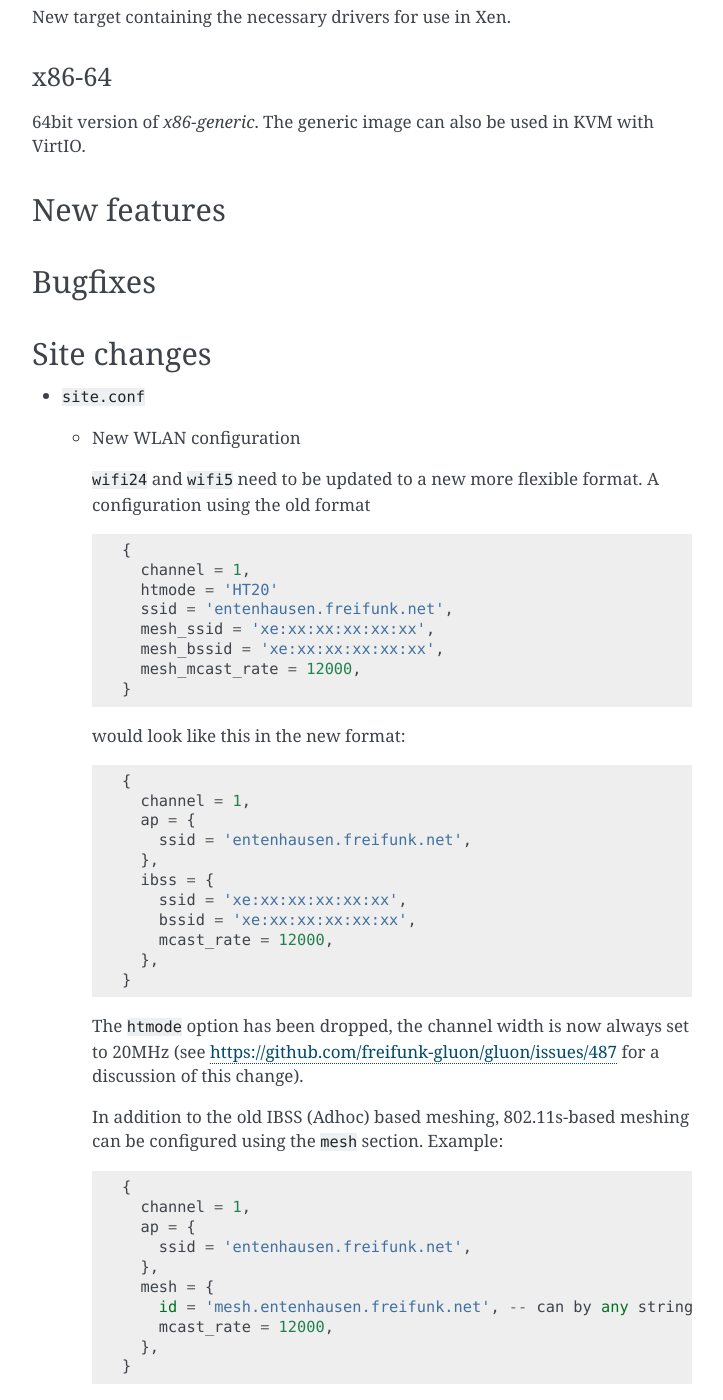
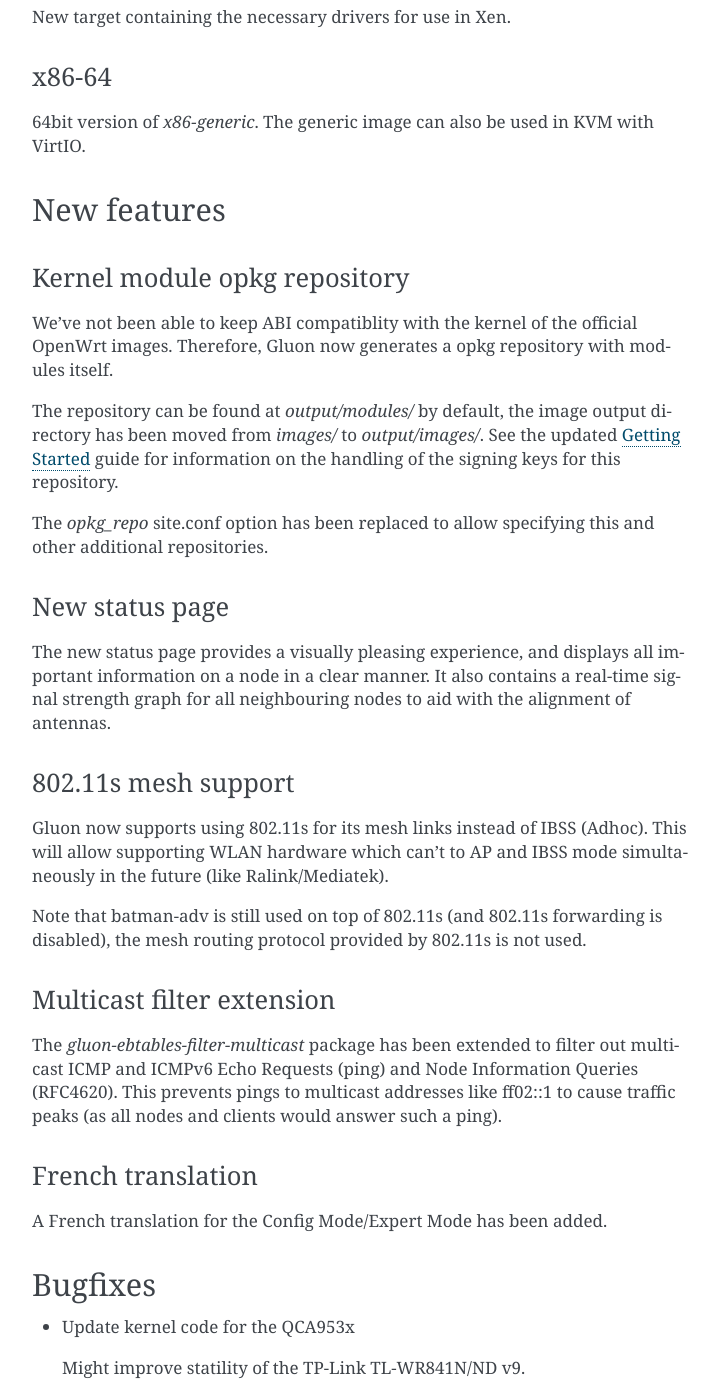
Before and after one commit to freifunk-gluon/gluon, a Sphinx documentation site: the page built from docs/releases/v2015.2.rst, in a window 1280 px wide and 1400 px high, scrolled down 691 px. Shown: the whole window, without its empty margins (388-1111 px from the left). Built offline with Sphinx 7.4.7, drawn with Linux system fonts in a browser that asks for light colours; some of the changed text lies outside the part shown.

Commit message:
docs: add v2015.2 release notes

```diff
--- a/docs/releases/v2015.2.rst
+++ b/docs/releases/v2015.2.rst
@@ -40,13 +40,66 @@
 New features
 ~~~~~~~~~~~~
 
+Kernel module opkg repository
+^^^^^^^^^^^^^^^^^^^^^^^^^^^^^
+
+We've not been able to keep ABI compatiblity with the kernel of the official OpenWrt images.
+Therefore, Gluon now generates a opkg repository with modules itself.
+
+The repository can be found at `output/modules/` by default, the image output directory has
+been moved from `images/` to `output/images/`. See the updated :doc:`../user/getting_started` guide
+for information on the handling of the signing keys for this repository.
+
+The `opkg_repo` site.conf option has been replaced to allow specifying this and other additional repositories.
+
+New status page
+^^^^^^^^^^^^^^^
+
+The new status page provides a visually pleasing experience, and displays all important information
+on a node in a clear manner. It also contains a real-time signal strength graph for all neighbouring
+nodes to aid with the alignment of antennas.
+
+802.11s mesh support
+^^^^^^^^^^^^^^^^^^^^
+
+Gluon now supports using 802.11s for its mesh links instead of IBSS (Adhoc). This will allow supporting
+WLAN hardware which can't to AP and IBSS mode simultaneously in the future (like Ralink/Mediatek).
+
+Note that batman-adv is still used on top of 802.11s (and 802.11s forwarding is disabled), the mesh routing protocol
+provided by 802.11s is not used.
+
+Multicast filter extension
+^^^^^^^^^^^^^^^^^^^^^^^^^^
+
+The `gluon-ebtables-filter-multicast` package has been extended to filter out multicast
+ICMP and ICMPv6 Echo Requests (ping) and Node Information Queries (RFC4620). This prevents
+pings to multicast addresses like ff02::1 to cause traffic peaks
+(as all nodes and clients would answer such a ping).
+
+French translation
+^^^^^^^^^^^^^^^^^^
+
+A French translation for the Config Mode/Expert Mode has been added.
 
 Bugfixes
 ~~~~~~~~
 
+* Update kernel code for the QCA953x
+
+  Might improve statility of the TP-Link TL-WR841N/ND v9.
+* Fix model detection on some Netgear WNDR3700v2
+
+  The broken devices will identify as "NETGEAR ".
+  This also breaks the autoupdater, making a manual upgrade necessary.
+* Ensure that `odhcp6c` doesn't spawn multiple instances of ``dhcpv6.script``
+* Fix support for Buffalo WZR-600DHP
+
+  A flashable factory image is generated now. The sysupgrade image is still shared
+  with the WZR-HP-AG300H.
 
 Site changes
 ~~~~~~~~~~~~
+
 * ``site.conf``
 
   - New WLAN configuration
@@ -172,6 +225,30 @@
 Internals
 ~~~~~~~~~
 
+* OpenWrt has been updated to Chaos Calmer
+* mac80211 has been backported from OpenWrt trunk r47249 (wireless-testing 2015-07-21)
+
+  This allows us to support the TL-WR940N v3/TL-WR941ND v6, which uses a TP9343 (QCA956x) SoC.
+* Several packages have been moved from the Gluon repo to the packages repo, removing references to Gluon:
+
+  - gluon-cron -> micrond (the crontabs are now read from ``/usr/lib/micron.d`` instead of ``/lib/gluon/cron``)
+  - gluon-radvd -> uradvd
+  - gluon-simple-tc -> simple-tc (the config file has been renamed as well)
+* Some of the Gluon-specific i18n support code in the build system has been removed, as LuCI now provides
+  similar facilities
+* The C-based `luci-lib-jsonc` library is now used for JSON encoding/decoding instead of the pure Lua `luci-lib-json`
 
 Known Issues
 ~~~~~~~~~~~~
+
+* Default TX power on many Ubiquiti devices is too high, correct offsets are unknown (`#94 <https://github.com/freifunk-gluon/gluon/issues/94>`_)
+
+  Reducing the TX power in the Expert Mode is recommended.
+* batman-adv causes stability issues for both alfred and respondd/announced (`#177 <https://github.com/freifunk-gluon/gluon/issues/177>`_)
+* The MAC address of the WAN interface is modified even when Mesh-on-WAN is disabled (`#496 <https://github.com/freifunk-gluon/gluon/issues/496>`_)
+
+  This may lead to issues in environments where a fixed MAC address is expected (like VMware when promicious mode is disallowed).
+
+* Inconsistent respondd/announced API (`#522 <https://github.com/freifunk-gluon/gluon/issues/522>`_)
+
+  The current API is inconsistent and will be replaced in the next release. The old API will still be supported for a while.
```
